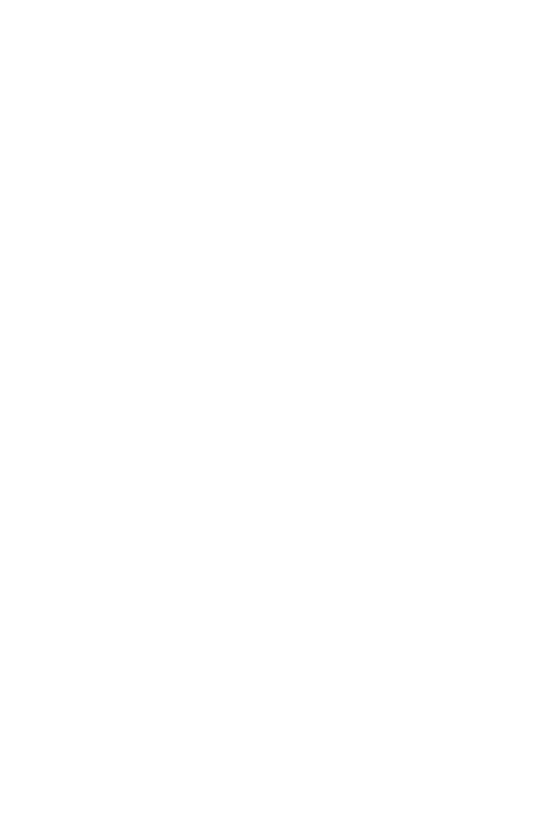
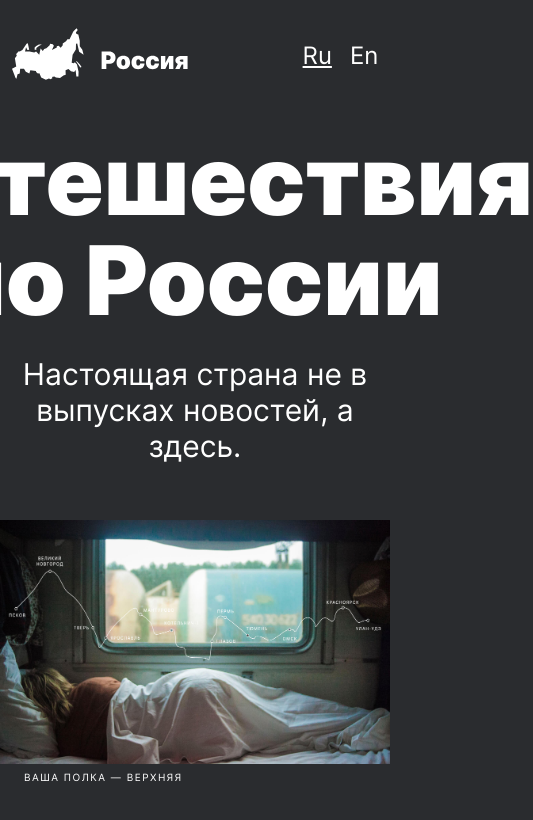
Before and after one commit to clifrise/russian-travel, a plain HTML site: page index.html in a window 390 px wide. Shown: the whole page, 533 px wide, since content can reach past the window. Drawn offline with Linux system fonts and the light colour scheme.

Commit message:
Header && Lead

```diff
--- /dev/null
+++ b/blocks/header/__figure/header__figure.css
@@ -0,0 +1,4 @@
+.header__figure {
+  padding: 0;
+  margin: 0;
+}
--- /dev/null
+++ b/blocks/header/__lang-item/header__lang-item.css
@@ -0,0 +1,8 @@
+.header__lang-item {
+  padding: 0;
+  margin: 0 18px 0 0;
+}
+
+.header__lang-item:last-child {
+  margin-right: 0;
+}
--- /dev/null
+++ b/blocks/header/__lang-link/_active/header__lang-link_active.css
@@ -0,0 +1,3 @@
+.header__lang-link_active {
+  text-decoration: underline;
+}
--- /dev/null
+++ b/blocks/header/__lang-link/header__lang-link.css
@@ -0,0 +1,19 @@
+.header__lang-link {
+  color: #fff;
+  font-style: normal;
+  font-weight: normal;
+  font-size: 24px;
+  line-height: 1.17;
+  text-decoration: none;
+}
+
+.header__lang-link:hover {
+  text-decoration: underline;
+}
+
+@media screen and (max-width: 320px) {
+  .header__lang-link {
+    font-size: 18px;
+    line-height: 1.2;
+  }
+}
--- /dev/null
+++ b/blocks/header/__lang/header__lang.css
@@ -0,0 +1,6 @@
+.header__lang {
+  display: flex;
+  list-style-type: none;
+  padding: 0;
+  margin: 0;
+}
--- /dev/null
+++ b/blocks/header/__logo/header__logo.css
@@ -0,0 +1,11 @@
+.header__logo {
+  width: 176px;
+  height: 52px;
+}
+
+@media screen and (max-width: 320px) {
+  .header__logo {
+    width: 142px;
+    height: 42px;
+  }
+}
--- /dev/null
+++ b/blocks/header/header.css
@@ -0,0 +1,25 @@
+.header {
+  display: flex;
+  justify-content: space-between;
+  align-items: center;
+  max-width: 93%;
+  margin: auto;
+}
+
+@media screen and (max-width: 1024px) {
+  .header {
+    max-width: 91%;
+  }
+}
+
+@media screen and (max-width: 768px) {
+  .header {
+    max-width: 94%;
+  }
+}
+
+@media screen and (max-width: 320px) {
+  .header {
+    max-width: 90%;
+  }
+}
--- /dev/null
+++ b/blocks/lead/__caption/lead__caption.css
@@ -0,0 +1,20 @@
+.lead__caption {
+  font-style: normal;
+  font-weight: normal;
+  font-size: 10px;
+  line-height: 1.4;
+  letter-spacing: 0.15em;
+  text-transform: uppercase;
+}
+
+@media screen and (max-width: 768px) {
+  .lead__caption {
+    margin-left: 24px;
+  }
+}
+
+@media screen and (max-width: 320px) {
+  .lead__caption {
+    margin-left: 16px;
+  }
+}
--- /dev/null
+++ b/blocks/lead/__figure/lead__figure.css
@@ -0,0 +1,5 @@
+.lead__figure {
+  width: 100%;
+  padding: 0;
+  margin: 0;
+}
--- /dev/null
+++ b/blocks/lead/__image/lead__image.css
@@ -0,0 +1,4 @@
+.lead__image {
+  width: 100%;
+  margin: 0 0 3px 0;
+}
--- /dev/null
+++ b/blocks/lead/__subtitle/lead__subtitle.css
@@ -0,0 +1,24 @@
+.lead__subtitle {
+  max-width: 640px;
+  text-align: center;
+  font-style: normal;
+  font-weight: normal;
+  font-size: 30px;
+  line-height: 1.2;
+  padding: 0;
+  margin: 0 0 64px 0;
+}
+
+@media screen and (max-width: 1024px) {
+  .lead__subtitle {
+    margin-bottom: 56px;
+  }
+}
+
+@media screen and (max-width: 320px) {
+  .lead__subtitle {
+    font-size: 16px;
+    line-height: 1.25;
+    margin-bottom: 40px;
+  }
+}
--- /dev/null
+++ b/blocks/lead/__title/lead__title.css
@@ -0,0 +1,18 @@
+.lead__title {
+  max-width: 720px;
+  text-align: center;
+  font-style: normal;
+  font-weight: 900;
+  font-size: 96px;
+  line-height: 1.04;
+  padding: 0;
+  margin: 0 0 25px 0;
+}
+
+@media screen and (max-width: 320px) {
+  .lead__title {
+    font-size: 40px;
+    line-height: 1.1;
+    margin-bottom: 16px;
+  }
+}
--- /dev/null
+++ b/blocks/lead/lead.css
@@ -0,0 +1,19 @@
+.lead {
+  display: flex;
+  flex-direction: column;
+  align-items: center;
+  max-width: 77%;
+  margin: auto;
+}
+
+@media screen and (max-width: 1024px) {
+  .lead {
+    max-width: 91%;
+  }
+}
+
+@media screen and (max-width: 768px) {
+  .lead {
+    max-width: 100%;
+  }
+}
--- /dev/null
+++ b/blocks/page/__header/page__header.css
@@ -0,0 +1,9 @@
+.page__header {
+  margin-bottom: 56px;
+}
+
+@media screen and (max-width: 768px) {
+  .page__header {
+    margin-bottom: 48px;
+  }
+}
--- /dev/null
+++ b/blocks/page/page.css
@@ -0,0 +1,11 @@
+.page {
+  max-width: 1280px;
+  padding-top: 28px;
+  margin: 0 auto;
+}
+
+@media screen and (max-width: 320px) {
+  .page {
+    padding-top: 16px;
+  }
+}
--- /dev/null
+++ b/blocks/root/root.css
@@ -0,0 +1,11 @@
+.root {
+  background-color: #2A2C2F;
+  font-family: 'Inter', Arial, sans-serif;
+  -webkit-font-smoothing: antialiased;
+  -moz-osx-font-smoothing: grayscale;
+  -webkit-text-size-adjust: 100%;
+  -ms-text-size-adjust: 100%;
+  -moz-text-size-adjust: 100%;
+  text-rendering: optimizeLegibility;
+  color: #fff;
+}
--- a/index.html
+++ b/index.html
@@ -10,13 +10,27 @@
 
 <body class="root">
   <div class="page">
-    <div class="page__container">
-      <header class="header">
-
+    <header class="header page__header">
+      <figure class="header__figure">
+        <img src="./images/header-logo.svg" alt="Логотим Россия" class="header__logo">
+      </figure>
+      <ul class="header__lang">
+        <li class="header__lang-item">
+          <a href="#" class="header__lang-link header__lang-link_active">Ru</a>
+        </li>
+        <li class="header__lang-item">
+          <a href="#" class="header__lang-link">En</a>
+        </li>
+      </ul>
     </header>
 
     <section class="lead">
-
+      <h1 class="lead__title">Путешествия по России</h1>
+      <p class="lead__subtitle">Настоящая страна не в выпусках новостей, а здесь.</p>
+      <figure class="lead__figure">
+        <img class="lead__image" src="./images/lead-polka.jpg" alt="Девушка, которая спит в поезде и видит во сне карту )">
+        <figcaption class="lead__caption">ваша полка — верхняя</figcaption>
+      </figure>
     </section>
 
     <section class="intro">
@@ -39,7 +53,6 @@
 
     </footer>
   </div>
-  </div>
 </body>
 
 </html>
--- a/pages/index.css
+++ b/pages/index.css
@@ -1,2 +1,18 @@
 @import url('../vendor/normalize.css');
 @import url('../vendor/fonts.css');
+@import url('../blocks/root/root.css');
+@import url('../blocks/page/page.css');
+@import url('../blocks/header/header.css');
+@import url('../blocks/header/__figure/header__figure.css');
+@import url('../blocks/header/__logo/header__logo.css');
+@import url('../blocks/header/__lang/header__lang.css');
+@import url('../blocks/header/__lang-item/header__lang-item.css');
+@import url('../blocks/header/__lang-link/header__lang-link.css');
+@import url('../blocks/header/__lang-link/_active/header__lang-link_active.css');
+@import url('../blocks/page/__header/page__header.css');
+@import url('../blocks/lead/lead.css');
+@import url('../blocks/lead/__title/lead__title.css');
+@import url('../blocks/lead/__subtitle/lead__subtitle.css');
+@import url('../blocks/lead/__figure/lead__figure.css');
+@import url('../blocks/lead/__image/lead__image.css');
+@import url('../blocks/lead/__caption/lead__caption.css');
```
Lines whose indentation alone changed are shown as unchanged.
